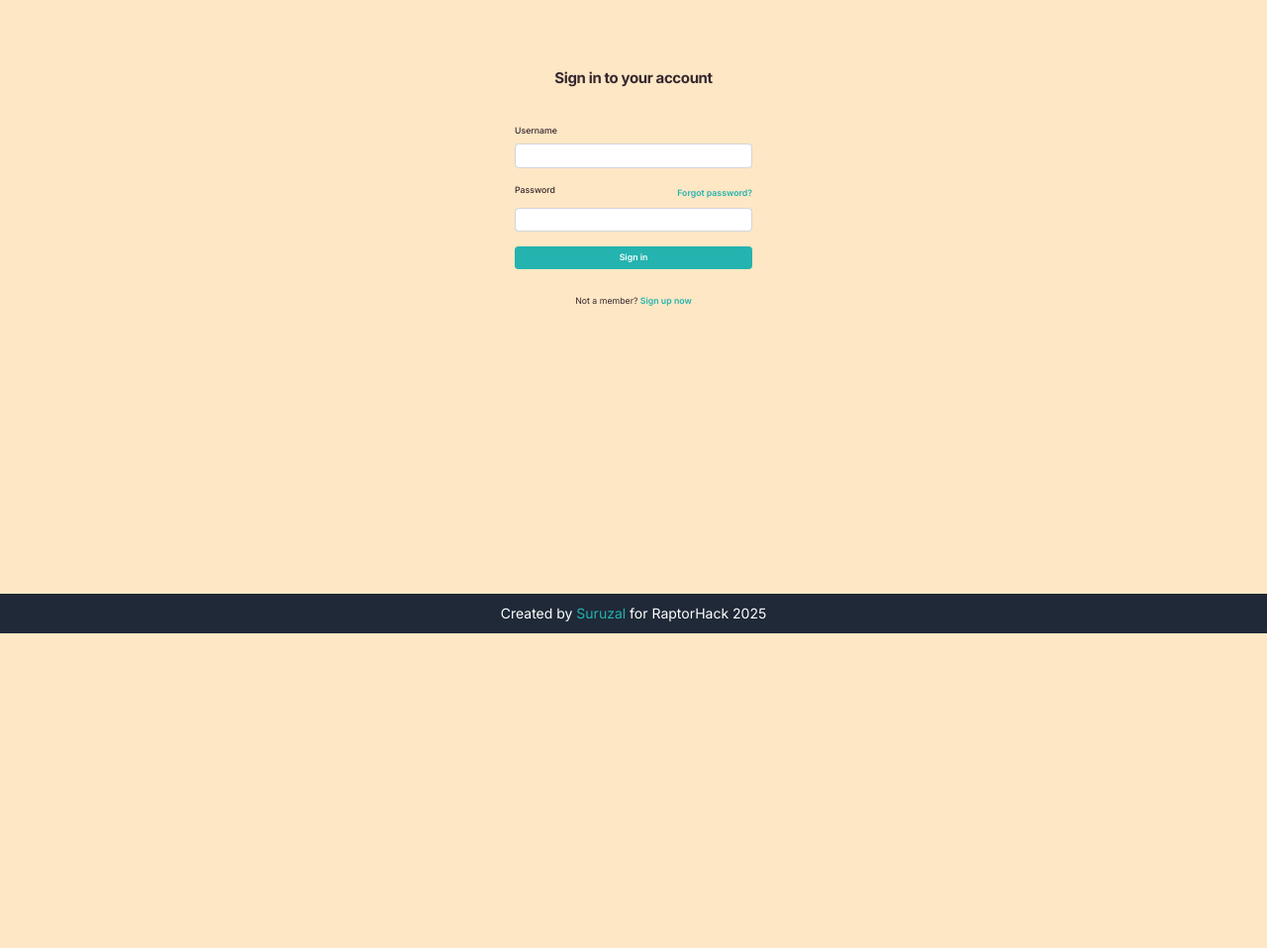
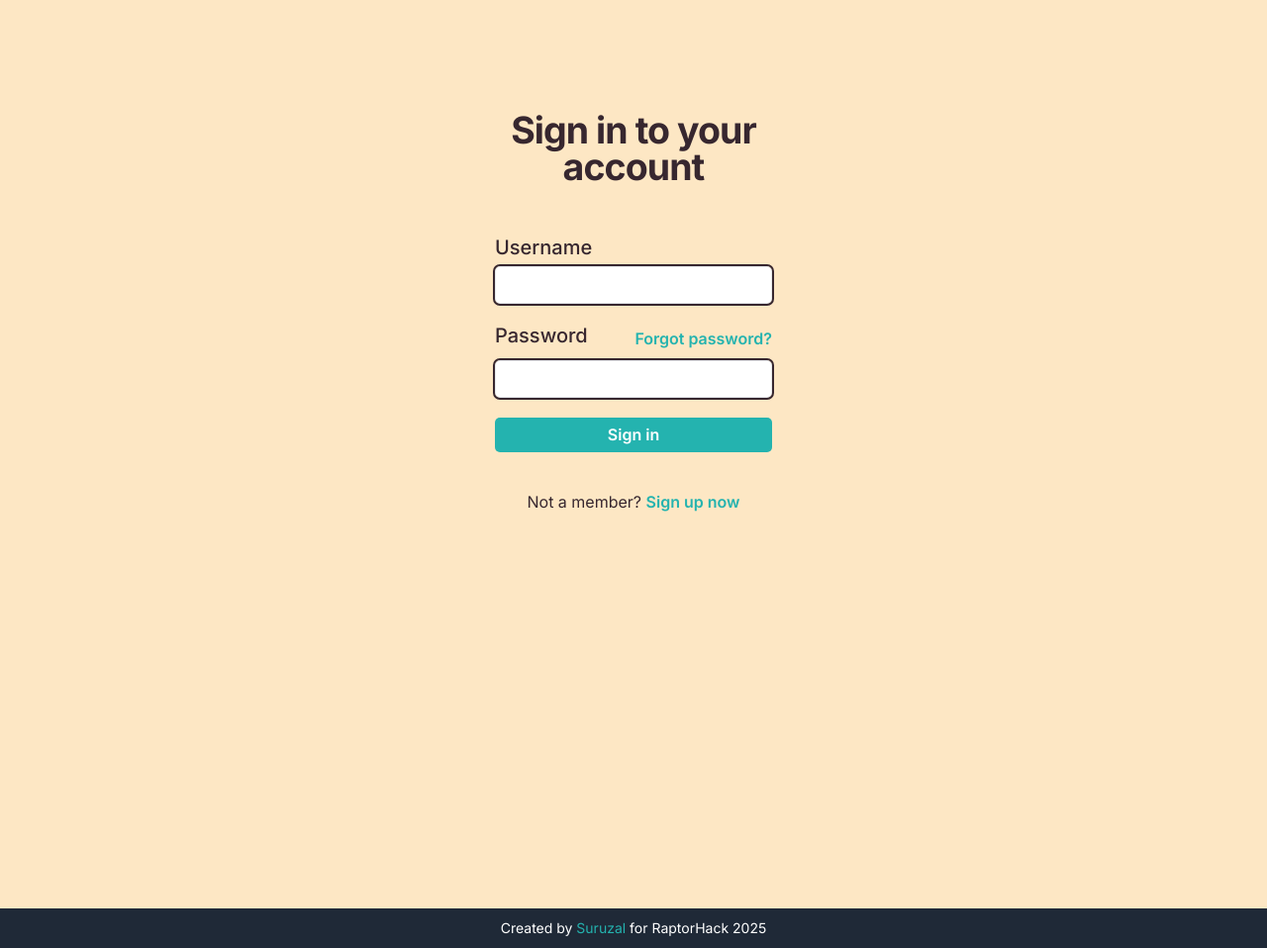
Before and after one commit to Suruzal/raptorhack-2025, a Flask app: page /loginform in a window 1280 px wide. Shown: the part 40-998 px from the top of the page at 99% size. Before the commit the page ends 680 px from the top, so only its background shows below. Run offline with Flask 3, Linux system fonts and the light colour scheme; some libraries are stand-ins or nearby versions.

Commit message:
,jhbjhvv

```diff
--- a/forum/templates/login.html
+++ b/forum/templates/login.html
@@ -40,43 +40,59 @@
         .hidden {
             display: none;
         }
+        /* Add new size adjustments */
+        .text-scaled {
+            font-size: 1.6rem !important;
+            line-height: 2rem !important;
+        }
+        .text-scaled-lg {
+            font-size: 2rem !important;
+            line-height: 2.4rem !important;
+        }
+        .text-scaled-xl {
+            font-size: 2.4rem !important;
+            line-height: 2.8rem !important;
+        }
+        .input-scaled {
+            padding: 0.8rem 1.2rem !important;
+        }
     </style>
 </head>
 
-<div id="login-section" class="fade-in flex min-h-full flex-col justify-center px-6 py-12 lg:px-8" style="padding-bottom: 28%"">
-	<div class="sm:mx-auto sm:w-full sm:max-w-sm">
-	  <h2 class="mt-10 text-center text-2xl/9 font-bold tracking-tight text-gray-900">Sign in to your account</h2>
+<div id="login-section" class="fade-in flex min-h-full flex-col justify-center px-12 py-24 lg:px-16" style="padding-bottom: 40%">
+    <div class="sm:mx-auto sm:w-full sm:max-w-md"> <!-- Increased from sm:max-w-sm -->
+        <h2 class="mt-16 text-center text-6xl font-bold tracking-tight text-gray-900">Sign in to your account</h2>
     </div>
 
-	<div class="mt-10 sm:mx-auto sm:w-full sm:max-w-sm">
-	  <form class="space-y-6" action="/action_login" method="POST">
+    <div class="mt-16 sm:mx-auto sm:w-full sm:max-w-md"> <!-- Increased from sm:max-w-sm -->
+        <form class="space-y-8" action="/action_login" method="POST">
             <div>
-		  <label for="username" class="block text-sm/6 font-medium text-gray-900">Username</label>
-		  <div class="mt-2">
-			<input type="text" name="username" id="text" autocomplete="username" required class="block w-full rounded-md bg-white px-3 py-1.5 text-base text-gray-900 outline-1 -outline-offset-1 outline-gray-300 placeholder:text-gray-400 focus:outline-2 focus:-outline-offset-2 focus:outline-indigo-600 sm:text-sm/6">
+                <label for="username" class="block text-scaled-lg font-medium text-gray-900">Username</label>
+                <div class="mt-3">
+                    <input type="text" name="username" id="text" autocomplete="username" required class="block w-full rounded-lg bg-white input-scaled text-scaled text-gray-900 outline-2">
                 </div>
             </div>
 
             <div>
                 <div class="flex items-center justify-between">
-			<label for="password" class="block text-sm/6 font-medium text-gray-900">Password</label>
-			<div class="text-sm">
+                    <label for="password" class="block text-scaled-lg font-medium text-gray-900">Password</label>
+                    <div class="text-scaled">
                         <a href="#" class="font-semibold text-indigo-600 hover:text-indigo-500">Forgot password?</a>
                     </div>
                 </div>
-		  <div class="mt-2">
-			<input type="password" name="password" id="password" autocomplete="current-password" required class="block w-full rounded-md bg-white px-3 py-1.5 text-base text-gray-900 outline-1 -outline-offset-1 outline-gray-300 placeholder:text-gray-400 focus:outline-2 focus:-outline-offset-2 focus:outline-indigo-600 sm:text-sm/6">
+                <div class="mt-3">
+                    <input type="password" name="password" id="password" autocomplete="current-password" required class="block w-full rounded-lg bg-white input-scaled text-scaled text-gray-900 outline-2">
                 </div>
             </div>
 
             <div>
-		  <button type="submit" class="flex w-full justify-center rounded-md bg-indigo-600 px-3 py-1.5 text-sm/6 font-semibold text-white shadow-xs hover:bg-indigo-500 focus-visible:outline-2 focus-visible:outline-offset-2 focus-visible:outline-indigo-600">Sign in</button>
+                <button type="submit" class="flex w-full justify-center rounded-lg bg-indigo-600 px-6 py-3 text-scaled font-semibold text-white">Sign in</button>
             </div>
         </form>
 
-	  <p class="mt-10 text-center text-sm/6 text-gray-500">
+        <p class="mt-16 text-center text-scaled text-gray-500">
             Not a member?
-		<a href="#" onclick="toggleForms(event)" class="font-semibold text-indigo-600 hover:text-indigo-500">Sign up now</a>
+            <a href="#" onclick="toggleForms(event)" class="font-semibold text-scaled text-indigo-600 hover:text-indigo-500">Sign up now</a>
         </p>
     </div>
 </div>
@@ -130,8 +146,8 @@ function toggleForms(event) {
 
     if (loginSection.classList.contains('fade-in')) {
         loginSection.classList.remove('fade-in');
-        loginSection.classList.add('fade-out');
-        setTimeout(() => {
+        loginSection.classList.add('fade-out');fade-out');
+        setTimeout(() => {on.classList.add('fade-in');
             loginSection.classList.add('hidden');
             createSection.classList.remove('hidden');
             setTimeout(() => {
```
Lines whose indentation alone changed are shown as unchanged.
